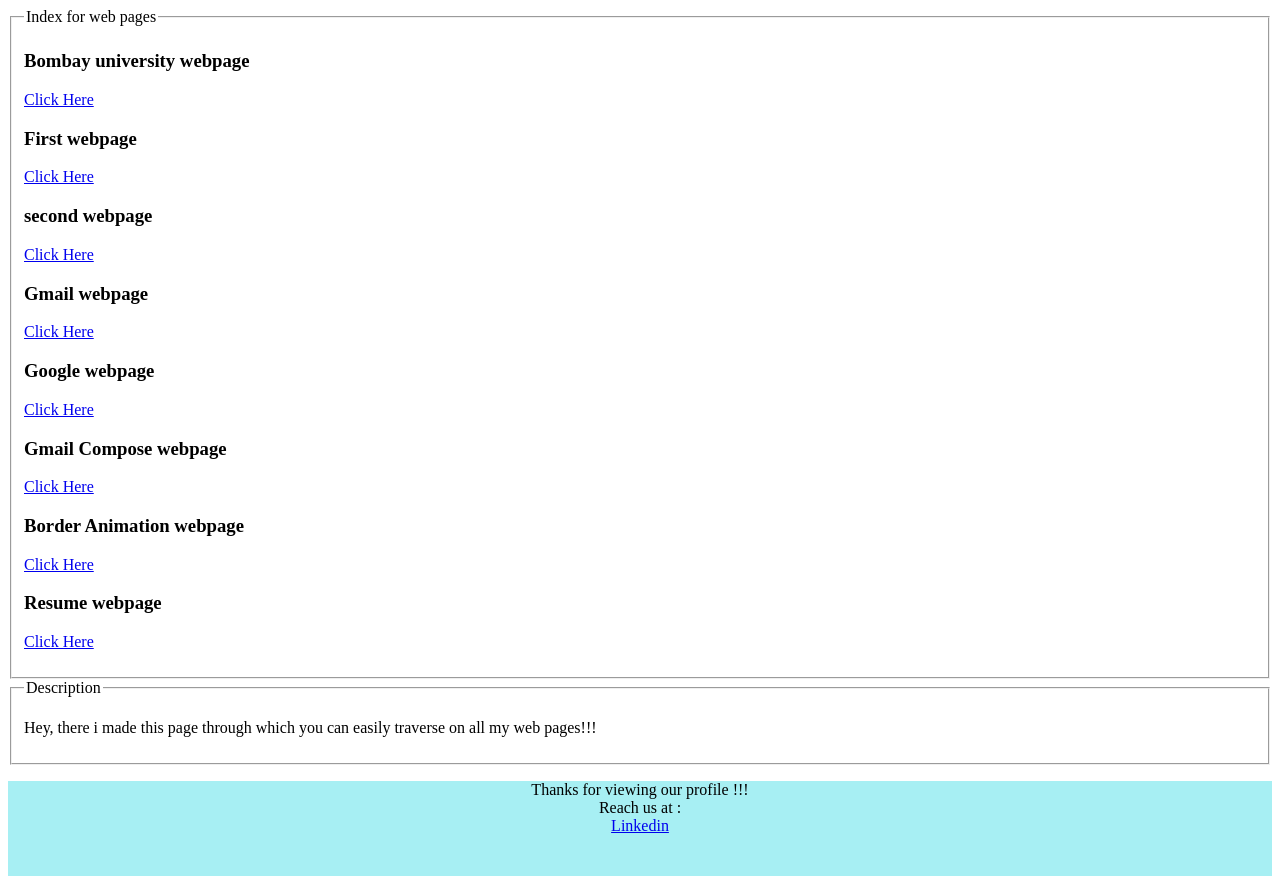
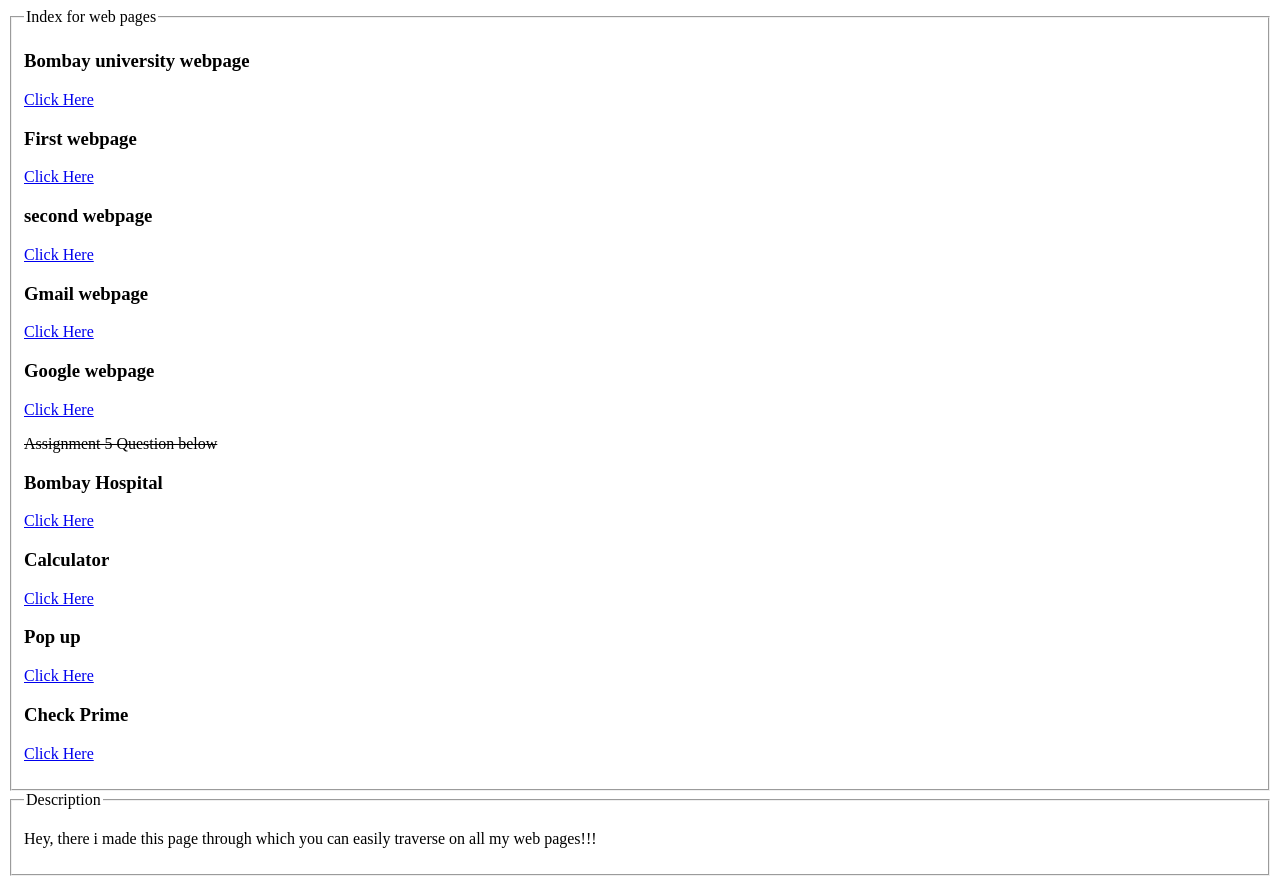
Before and after one commit to harshtiwari0627/web, a plain HTML site: page index.html in a window 1280 px wide. Shown: the top 876 px of the page. Drawn offline with Linux system fonts and the light colour scheme.

Commit message:
Update index.html

```diff
--- a/index.html
+++ b/index.html
@@ -2,6 +2,8 @@
 <html>
     <head>
         <title>AngryNerd </title>
+        <link rel="shortcut icon" href="https://static.vecteezy.com/system/resources/previews/000/662/785/original/man-face-cartoon-vector.jpg" type="image/x-icon">
+
     </head>
     <body>
         <fieldset><legend>Index for web pages </legend>
@@ -31,21 +33,28 @@
             <a href="https://harshtiwari0627.github.io/web/Google.html">Click Here</a>
 
         </p>
+        <s> Assignment 5 Question below </s>
         <p>
-            <h3>Gmail Compose webpage</h3>
-            <a href="https://harshtiwari0627.github.io/web/Compose.html">Click Here</a>
+            <h3>Bombay Hospital</h3>
+            <a href="https://harshtiwari0627.github.io/web/bombayhospital.html">Click Here</a>
 
         </p>
         <p>
-            <h3>Border Animation webpage</h3>
-            <a href="https://harshtiwari0627.github.io/web/Border.html">Click Here</a>
+            <h3>Calculator</h3>
+            <a href="https://harshtiwari0627.github.io/web/calc.html">Click Here</a>
 
         </p>
         <p>
-            <h3>Resume webpage</h3>
-            <a href="https://harshtiwari0627.github.io/web/Resume.html">Click Here</a>
+            <h3>Pop up </h3>
+            <a href="https://harshtiwari0627.github.io/web/pop.html">Click Here</a>
 
         </p>
+        <p>
+            <h3>Check Prime</h3>
+            <a href="https://harshtiwari0627.github.io/web/primecheck.html">Click Here</a>
+
+        </p>
+
     </fieldset>
     <fieldset><legend>Description</legend>
     <p>
```
